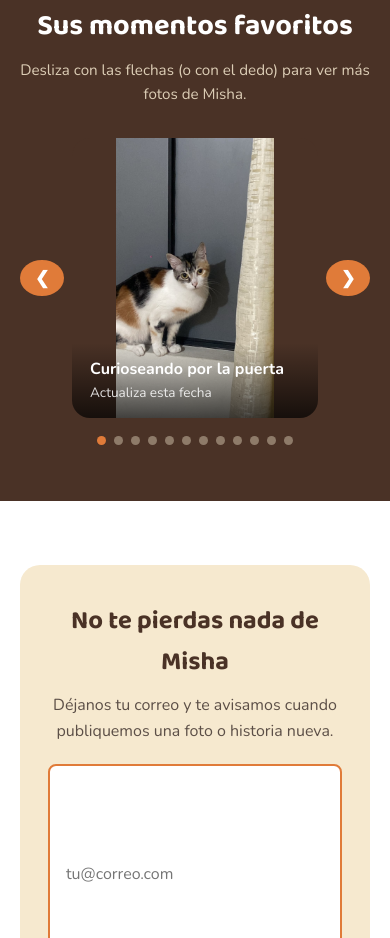
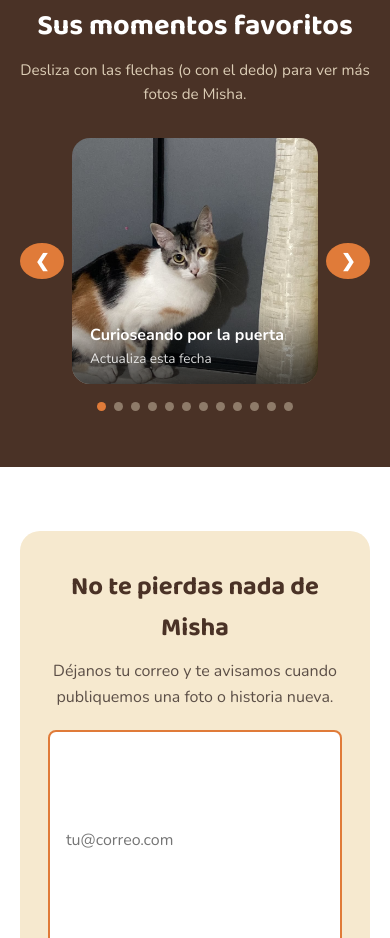
Before and after one commit to angelcaldasdev/Misha-Gata-Viral, a plain HTML site: page index.html in a window 390 px wide. Shown: the part 1300-2238 px from the top of the page. Drawn offline with nearby package versions, Linux system fonts and the light colour scheme.

Commit message:
Actualización Página de Misha

```diff
--- a/styles.css
+++ b/styles.css
@@ -166,7 +166,7 @@ h1, h2 {
     display: flex;
     align-items: center;
     gap: 16px;
-    max-width: 720px;
+    max-width: 460px;
     margin: 0 auto;
 }
 
@@ -185,7 +185,7 @@ h1, h2 {
     position: relative;
     flex: 0 0 100%;
     width: 100%;
-    height: 380px;
+    aspect-ratio: 1 / 1;
     margin: 0;
     background-color: var(--chocolate);
     display: flex;
@@ -198,7 +198,8 @@ h1, h2 {
     display: block;
     width: 100%;
     height: 100%;
-    object-fit: contain;
+    object-fit: cover;
+    object-position: center;
 }
 
 .tarjeta-foto figcaption {
@@ -470,10 +471,6 @@ button:hover {
         gap: 8px;
     }
 
-    .tarjeta-foto {
-        height: 280px;
-    }
-
     .carrusel-flecha {
         width: 36px;
         height: 36px;
```
